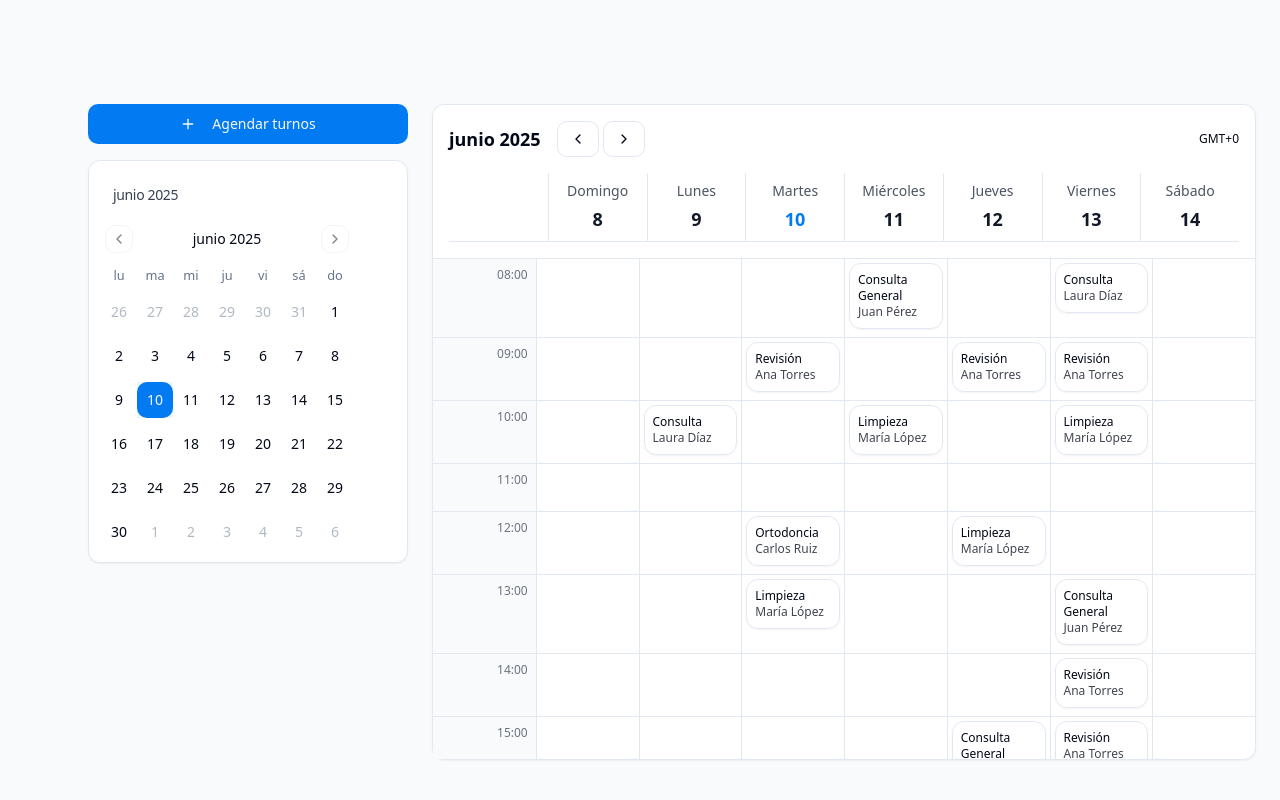
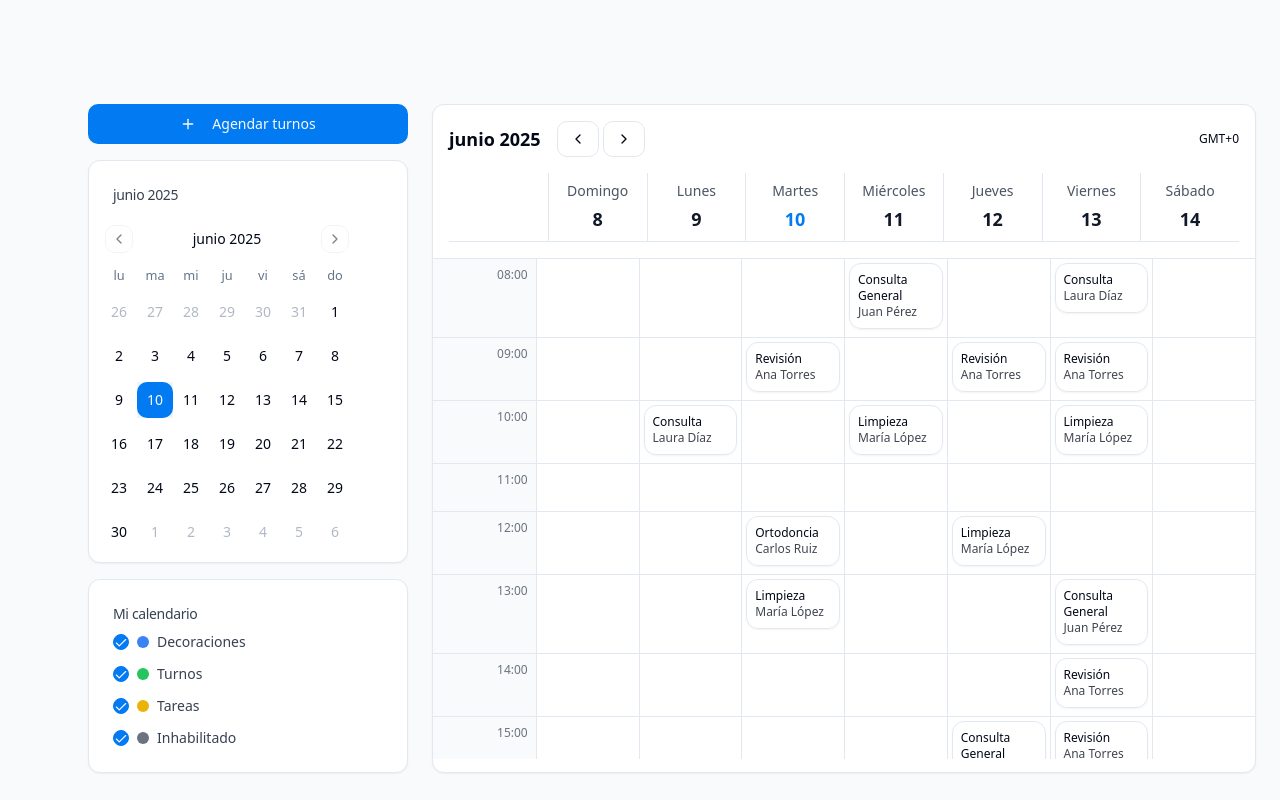
Before and after one commit to Leo-a-silva/Calendario-grid, a React (Vite) app: page / in a window 1280 px wide. Built offline with nearby package versions, Linux system fonts and the light colour scheme.

Commit message:
Add "Mi calendario" section
Adds a "Mi calendario" section with checkboxes for "Recordatorios", "Turnos", "Tareas", and "Inhabilitado" below the mini-calendar, as requested by the user.

```diff
--- a/src/components/MiniCalendar.tsx
+++ b/src/components/MiniCalendar.tsx
@@ -1,6 +1,7 @@
 
 import { Calendar } from "@/components/ui/calendar";
 import { Card, CardContent, CardHeader, CardTitle } from "@/components/ui/card";
+import { Checkbox } from "@/components/ui/checkbox";
 import { format } from "date-fns";
 import { es } from "date-fns/locale";
 
@@ -11,6 +12,7 @@ interface MiniCalendarProps {
 
 export function MiniCalendar({ selectedDate, onDateSelect }: MiniCalendarProps) {
   return (
+    <div className="flex flex-col gap-4">
       <Card className="w-80">
         <CardHeader className="pb-2">
           <CardTitle className="text-sm font-medium text-gray-700">
@@ -27,5 +29,47 @@ export function MiniCalendar({ selectedDate, onDateSelect }: MiniCalendarProps)
           />
         </CardContent>
       </Card>
+
+      <Card className="w-80">
+        <CardHeader className="pb-2">
+          <CardTitle className="text-sm font-medium text-gray-700">
+            Mi calendario
+          </CardTitle>
+        </CardHeader>
+        <CardContent className="space-y-3">
+          <div className="flex items-center space-x-2">
+            <Checkbox id="decoraciones" defaultChecked />
+            <div className="w-3 h-3 bg-blue-500 rounded-sm"></div>
+            <label htmlFor="decoraciones" className="text-sm text-gray-700">
+              Decoraciones
+            </label>
+          </div>
+
+          <div className="flex items-center space-x-2">
+            <Checkbox id="turnos" defaultChecked />
+            <div className="w-3 h-3 bg-green-500 rounded-sm"></div>
+            <label htmlFor="turnos" className="text-sm text-gray-700">
+              Turnos
+            </label>
+          </div>
+
+          <div className="flex items-center space-x-2">
+            <Checkbox id="tareas" defaultChecked />
+            <div className="w-3 h-3 bg-yellow-500 rounded-sm"></div>
+            <label htmlFor="tareas" className="text-sm text-gray-700">
+              Tareas
+            </label>
+          </div>
+
+          <div className="flex items-center space-x-2">
+            <Checkbox id="inhabilitado" defaultChecked />
+            <div className="w-3 h-3 bg-gray-500 rounded-sm"></div>
+            <label htmlFor="inhabilitado" className="text-sm text-gray-700">
+              Inhabilitado
+            </label>
+          </div>
+        </CardContent>
+      </Card>
+    </div>
   );
 }
```
Lines whose indentation alone changed are shown as unchanged.
